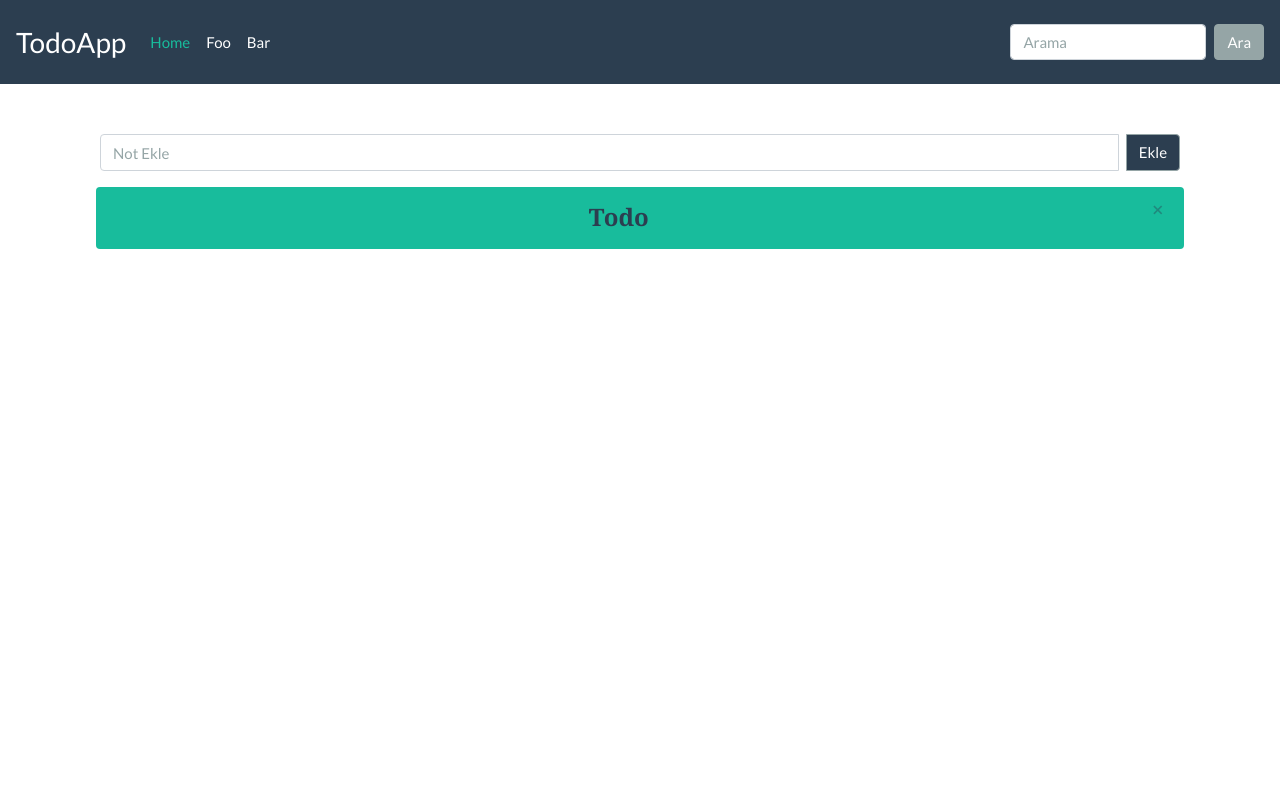
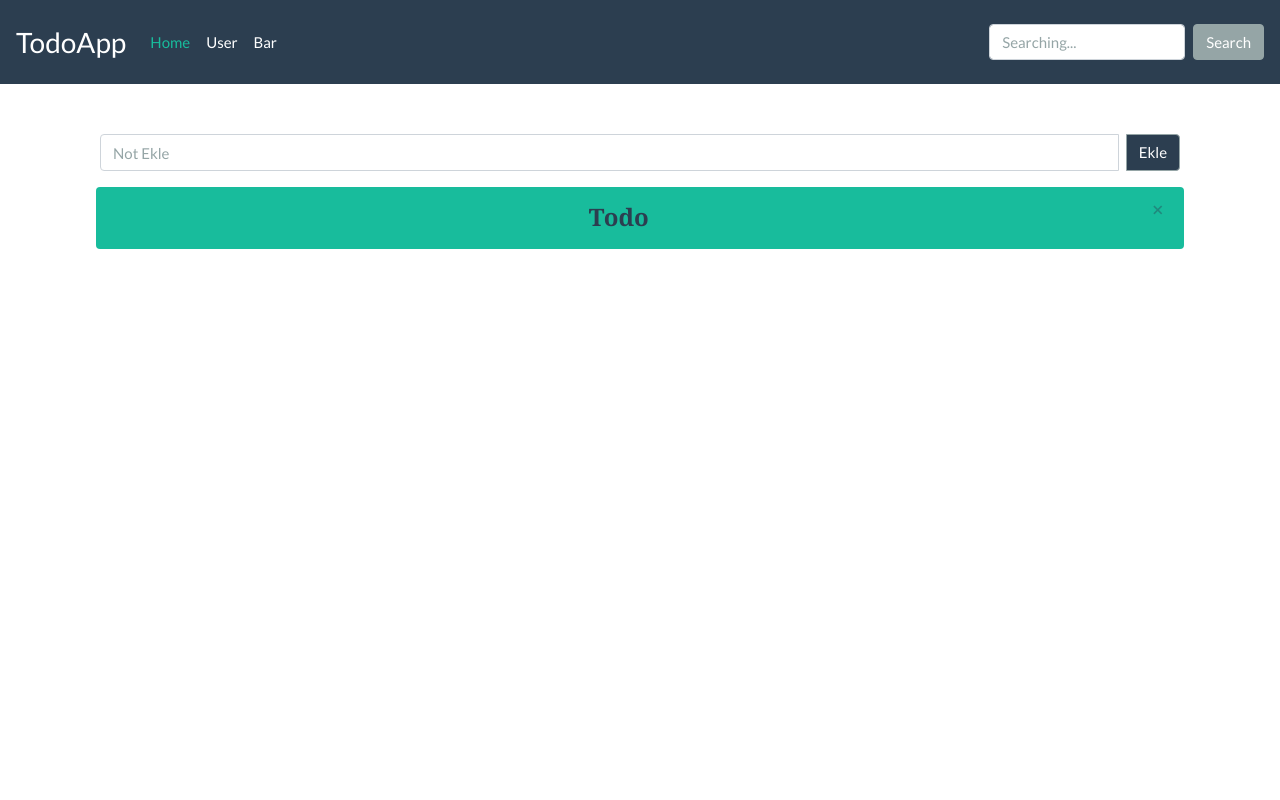
Before and after one commit to fatihinho/todo-app-vue, a Vue app: page / in a window 1280 px wide. Shown: the top 800 px of the page. Built offline with nearby package versions, Linux system fonts and the light colour scheme.

Commit message:
Initial commit

```diff
--- a/src/components/Bar/Navbar.vue
+++ b/src/components/Bar/Navbar.vue
@@ -11,15 +11,15 @@
                     <a class="nav-link" href="/">Home </a>
                 </li>
                 <li class="nav-item">
-                    <a class="nav-link" href="/foo">Foo</a>
+                    <a class="nav-link" href="/user">User</a>
                 </li>
                 <li class="nav-item active">
                     <a class="nav-link" href="/bar">Bar</a>
                 </li>
             </ul>
             <form class="form-inline my-2 my-lg-0">
-                <input class="form-control mr-sm-2" type="text" placeholder="Arama">
-                <button class="btn btn-secondary my-2 my-sm-0" type="submit">Ara</button>
+                <input class="form-control mr-sm-2" type="text" placeholder="Searching...">
+                <button class="btn btn-secondary my-2 my-sm-0" type="submit">Search</button>
             </form>
         </div>
     </nav>
--- a/src/components/Home/Navbar.vue
+++ b/src/components/Home/Navbar.vue
@@ -11,15 +11,15 @@
                     <a class="nav-link" href="/">Home</a>
                 </li>
                 <li class="nav-item">
-                    <a class="nav-link" href="/foo">Foo</a>
+                    <a class="nav-link" href="/user">User</a>
                 </li>
                 <li class="nav-item">
                     <a class="nav-link" href="/bar">Bar</a>
                 </li>
             </ul>
             <form class="form-inline my-2 my-lg-0">
-                <input class="form-control mr-sm-2" type="text" placeholder="Arama">
-                <button class="btn btn-secondary my-2 my-sm-0" type="submit">Ara</button>
+                <input class="form-control mr-sm-2" type="text" placeholder="Searching...">
+                <button class="btn btn-secondary my-2 my-sm-0" type="submit">Search</button>
             </form>
         </div>
     </nav>
--- a/src/components/Foo/Navbar.vue
+++ b/src/components/User/Navbar.vue
@@ -11,15 +11,15 @@
                     <a class="nav-link" href="/">Home</a>
                 </li>
                 <li class="nav-item active">
-                    <a class="nav-link" href="/foo">Foo</a>
+                    <a class="nav-link" href="/user">User</a>
                 </li>
                 <li class="nav-item">
                     <a class="nav-link" href="/bar">Bar</a>
                 </li>
             </ul>
             <form class="form-inline my-2 my-lg-0">
-                <input class="form-control mr-sm-2" type="text" placeholder="Arama">
-                <button class="btn btn-secondary my-2 my-sm-0" type="submit">Ara</button>
+                <input class="form-control mr-sm-2" type="text" placeholder="Searching...">
+                <button class="btn btn-secondary my-2 my-sm-0" type="submit">Search</button>
             </form>
         </div>
     </nav>
--- a/src/components/Foo/Foo.vue
+++ b/src/components/User/User.vue
@@ -12,7 +12,7 @@ import Navbar from './Navbar'
 import UserItem from './UserItem'
 
 export default {
-    name: 'Foo',
+    name: 'User',
     components: {
         Navbar,
         UserItem
--- a/src/components/Foo/UserProfile.vue
+++ b/src/components/User/UserProfile.vue
@@ -32,7 +32,7 @@ export default {
                 .then(data => this.userData = data)
         },
         goBack() {
-            this.$router.push('/foo')
+            this.$router.push('/user')
         }
     },
     computed: {
```
Also changed, not shown: src/main.js (+4 -4 lines), src/components/User/UserItem.vue (renamed from src/components/Foo/UserItem.vue), src/components/User/UserPosts.vue (renamed from src/components/Foo/UserPosts.vue).
